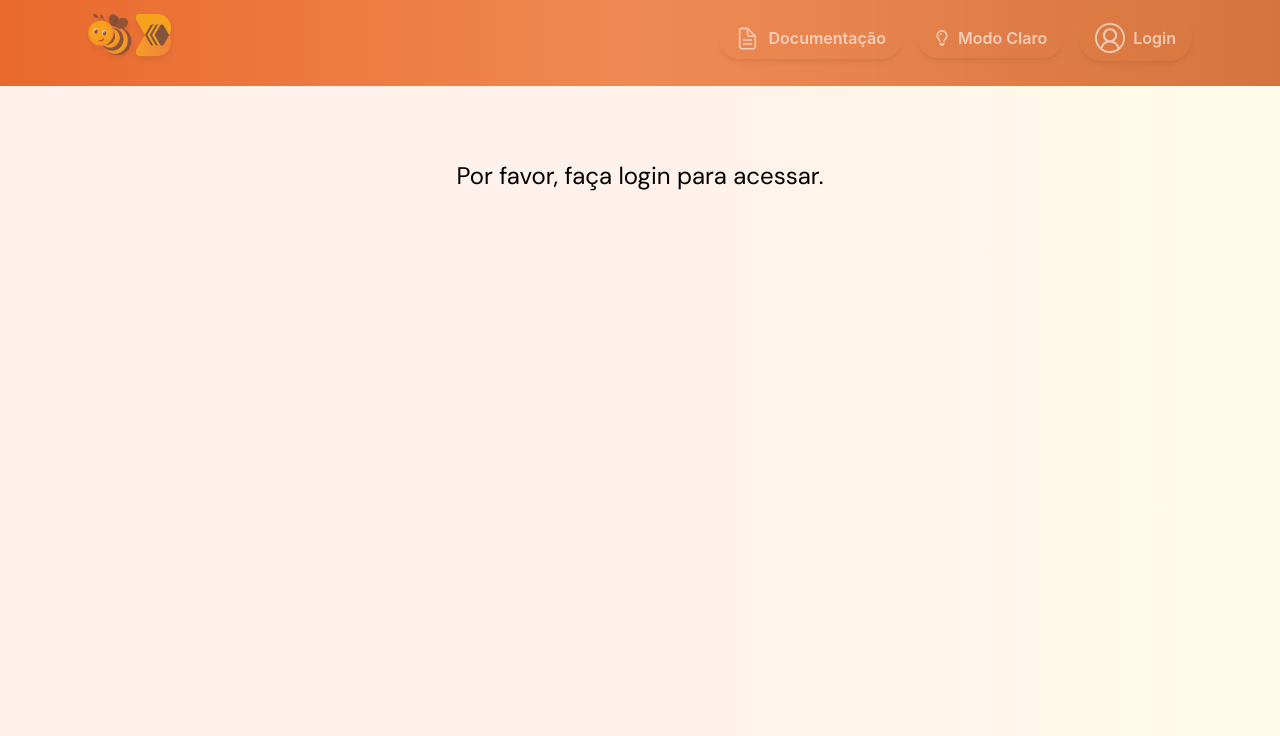
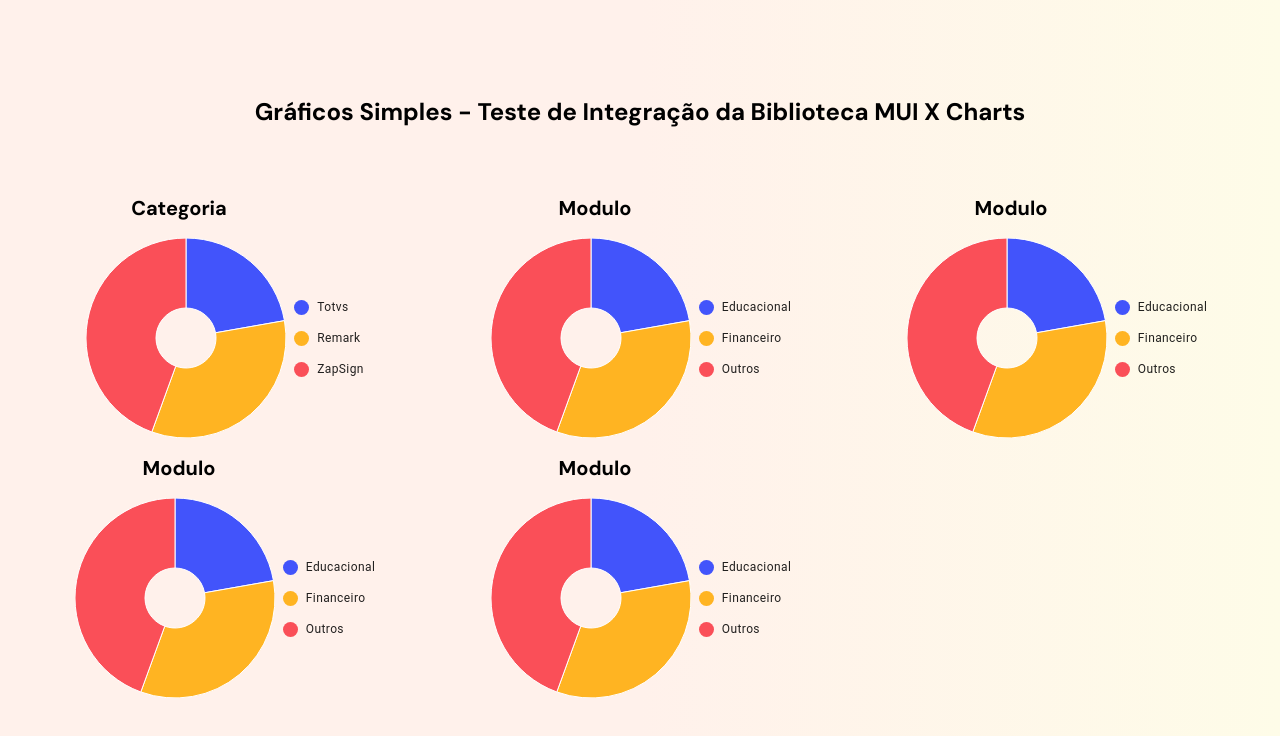
Before and after one commit to jp066/chamados-internos, a React (Create React App) app: page / in a window 1280 px wide. Shown: the top 736 px of the page. Built offline with nearby package versions, Linux system fonts and the light colour scheme; no server answers.

Commit message:
fix: criação de modelo de relatorio simples com dados mockados

```diff
--- a/src/components/appComponent.jsx
+++ b/src/components/appComponent.jsx
@@ -1,13 +1,13 @@
-import React from "react";
-import { Header } from "./headerComponent";
-import { Hero } from "./heroComponent";
-import { Dashboard } from "./dashboardComponent";
-import { Footer } from "./footerComponent.jsx";
-import { signOut } from "../firebase.js";
+//import React from "react";
+//import { Header } from "./headerComponent";
+//import { Hero } from "./heroComponent";
+//import { Dashboard } from "./dashboardComponent";
+//import { Footer } from "./footerComponent.jsx";
+//import { signOut } from "../firebase.js";
 import { useContext } from "react";
 import { LoginContext } from "../context/LoginContext";
 import { DarkModeContext } from "../context/DarkModeContext";
-//import {ChartSimple} from "./charts/charts_simple.jsx";
+import {ChartSimple} from "./charts/charts_simple.jsx";
 
 export default function Home() {
   const { usuario, loginGoogle } = useContext(LoginContext);
@@ -26,10 +26,10 @@ export default function Home() {
       usuario.email === "flaviaalves@brightbee.com.br");
 
   return (
-    /*<>
+    <>
       <ChartSimple />
-    </>*/
-    <div className="min-h-screen bg-gradient-to-r from-brightbee-50 via-brightbee-50 to-yellow-50 dark:from-brightbeeDark-1 dark:via-brightbeeDark-13 dark:to-brightbeeDark-1 transition-colors duration-500">
+    </>
+/*    <div className="min-h-screen bg-gradient-to-r from-brightbee-50 via-brightbee-50 to-yellow-50 dark:from-brightbeeDark-1 dark:via-brightbeeDark-13 dark:to-brightbeeDark-1 transition-colors duration-500">
       <Header
         usuario={usuario}
         loginGoogle={loginGoogle}
@@ -66,6 +66,6 @@ export default function Home() {
           <Footer />
         </>
       )}
-    </div>
+    </div>*/
   );
 }
--- a/src/components/cardComponent.jsx
+++ b/src/components/cardComponent.jsx
@@ -19,7 +19,6 @@ export function CardComponent(props) {
   const [files, setFiles] = useState({}); // Novo estado para arquivos por card
   console.log("Respostas:", setRespostas);
   const { chamadosFilter, busca, setBusca, onStatusChange } = props;
-//  const { onStatusChange } = props;
   const { dark, setDark, darkModeHandler } = props;
   const [totalChamados, setTotalChamados] = useState(0);
   const [chamados, setchamados] = useState([]);
--- a/src/components/charts/charts_simple.jsx
+++ b/src/components/charts/charts_simple.jsx
@@ -1,22 +1,120 @@
-import { BarChart } from "@mui/x-charts/BarChart";
+import { PieChart } from "@mui/x-charts/PieChart";
+import Box from "@mui/material/Box";
+
 
 export function ChartSimple() {
   return (
-    <div>
-      <BarChart
-        xAxis={[
+    <div className="min-h-screen bg-gradient-to-r from-brightbee-50 via-brightbee-50 to-yellow-50 dark:from-brightbeeDark-1 dark:via-brightbeeDark-13 dark:to-brightbeeDark-1 transition-colors duration-500 p-4">
+      <h1 className="text-center font-sans font-bold text-2xl mt-20 text-brightbeeDark-900 dark:text-white">
+        Gráficos Simples - Teste de Integração da Biblioteca MUI X Charts
+      </h1>
+      <div className="flex items-stretch grid grid-cols-3 mt-[50px]">
+        <Box width="100%">
+          <h1 className="text-center mr-[90px] mb-4 font-sans font-bold text-xl mt-4 text-brightbeeDark-900 dark:text-white">
+            Categoria
+          </h1>
+          <PieChart
+            className="ml-[10px]"
+            series={[
               {
-            id: "barCategories",
-            data: ["bar A", "bar B", "bar C"],
+                data: [
+                  { id: 0, value: 10, label: "Totvs" },
+                  { id: 1, value: 15, label: "Remark" },
+                  { id: 2, value: 20, label: "ZapSign" },
+                ],
+                innerRadius: 30,
+                outerRadius: 100,
               },
             ]}
+            width={200}
+            height={200}
+          />
+        </Box>
+        <Box width="100%">
+          <h1 className="text-center mr-[90px] mb-4 font-sans font-bold text-xl mt-4 text-brightbeeDark-900 dark:text-white">
+            Modulo
+          </h1>
+          <PieChart
+            className="ml-[10px]"
             series={[
               {
-            data: [2, 5, 3],
+                data: [
+                  { id: 0, value: 10, label: "Educacional" },
+                  { id: 1, value: 15, label: "Financeiro" },
+                  { id: 2, value: 20, label: "Outros" },
+                ],
+                innerRadius: 30,
+                outerRadius: 100,
               },
             ]}
-        height={300}
+            width={200}
+            height={200}
           />
+        </Box>
+        <Box width="100%">
+          <h1 className="text-center mr-[90px] mb-4 font-sans font-bold text-xl mt-4 text-brightbeeDark-900 dark:text-white">
+            Modulo
+          </h1>
+          <PieChart
+            className="ml-[10px]"
+            series={[
+              {
+                data: [
+                  { id: 0, value: 10, label: "Educacional" },
+                  { id: 1, value: 15, label: "Financeiro" },
+                  { id: 2, value: 20, label: "Outros" },
+                ],
+                innerRadius: 30,
+                outerRadius: 100,
+              },
+            ]}
+            width={200}
+            height={200}
+          />
+        </Box>
+        <Box width="100%">
+          <h1 className="text-center mr-[90px] mb-4 font-sans font-bold text-xl mt-4 text-brightbeeDark-900 dark:text-white">
+            Modulo
+          </h1>
+          <PieChart
+            className="ml-[10px]"
+            series={[
+              {
+                data: [
+                  { id: 0, value: 10, label: "Educacional" },
+                  { id: 1, value: 15, label: "Financeiro" },
+                  { id: 2, value: 20, label: "Outros" },
+                ],
+                innerRadius: 30,
+                outerRadius: 100,
+              },
+            ]}
+            width={200}
+            height={200}
+          />
+        </Box>{" "}
+        <Box width="100%">
+          <h1 className="text-center mr-[90px] mb-4 font-sans font-bold text-xl mt-4 text-brightbeeDark-900 dark:text-white">
+            Modulo
+          </h1>
+          <PieChart
+            className="ml-[10px]"
+            series={[
+              {
+                data: [
+                  { id: 0, value: 10, label: "Educacional" },
+                  { id: 1, value: 15, label: "Financeiro" },
+                  { id: 2, value: 20, label: "Outros" },
+                ],
+                innerRadius: 30,
+                outerRadius: 100,
+              },
+            ]}
+            width={200}
+            height={200}
+          />
+        </Box>
+      </div>
     </div>
   );
 }
--- a/src/components/dashboardComponent.jsx
+++ b/src/components/dashboardComponent.jsx
@@ -79,9 +79,15 @@ export function Dashboard({ dark, setDark, darkModeHandler }) {
     setFiltro(stat.label);
   };
 
+  // estado para a busca
   const [busca, setBusca] = useState("");
+  // chamados filtrados é o hook que filtra os chamados com base no filtro e na busca.
+  // Usando useMemo para otimizar o desempenho, evitando recalcular desnecessariamente.
   const chamadosFiltrados = useMemo(() => {
     let filtrados = chamados;
+    // foi criada uma variável local para armazenar os chamados filtrados
+    // A cada vez que o filtro ou a busca mudam, o useMemo recalcula os chamados filtrados e aloque novos valores a filtrados.
+    // Isso evita que o filtro seja aplicado várias vezes desnecessariamente.
     if (filtro === "Abertos") {
       filtrados = filtrados.filter((c) => c.status === "em aberto");
     }
@@ -92,6 +98,7 @@ export function Dashboard({ dark, setDark, darkModeHandler }) {
       filtrados = filtrados.filter((c) => c.status === "em andamento");
     }
     if (busca) {
+      // Função de busca que verifica se o termo de busca está presente em qualquer um dos campos relevantes
       filtrados = filtrados.filter(
         (c) =>
           c["Categoria"]?.toLowerCase().includes(busca.toLowerCase()) ||
@@ -103,9 +110,11 @@ export function Dashboard({ dark, setDark, darkModeHandler }) {
           c["ID"]?.toString().includes(busca)
       );
     }
-    return filtrados;
-  }, [chamados, filtro, busca]);
+    return filtrados; // chamadosFiltrados é retornado com a variável local filtrados.
+  }, [chamados, filtro, busca]); // São os valores que disparam a recalculação dos chamados filtrados.
 
+
+  // Função para atualizar a lista de chamados após uma alteração
   async function fetchChamados() {
     setLoading(true);
     setError(null);
@@ -160,10 +169,10 @@ export function Dashboard({ dark, setDark, darkModeHandler }) {
         {loading && <p className="text-gray-500">Carregando chamados...</p>}
         {error && <p className="text-red-500">{error}</p>}
         <CardComponent
-          chamadosFilter={chamadosFiltrados}
-          busca={busca}
-          setBusca={setBusca}
-          onStatusChange={fetchChamados}
+          chamadosFilter={chamadosFiltrados} // Passa os chamados filtrados para o CardComponent
+          busca={busca} // Passa o estado de busca para o CardComponent
+          setBusca={setBusca} // Passa a função para atualizar a busca para o CardComponent
+          onStatusChange={fetchChamados} // Passa a função para atualizar a lista de chamados após uma alteração
           dark={dark}
           setDark={setDark}
           darkModeHandler={darkModeHandler}
```
Lines whose indentation alone changed are shown as unchanged.
